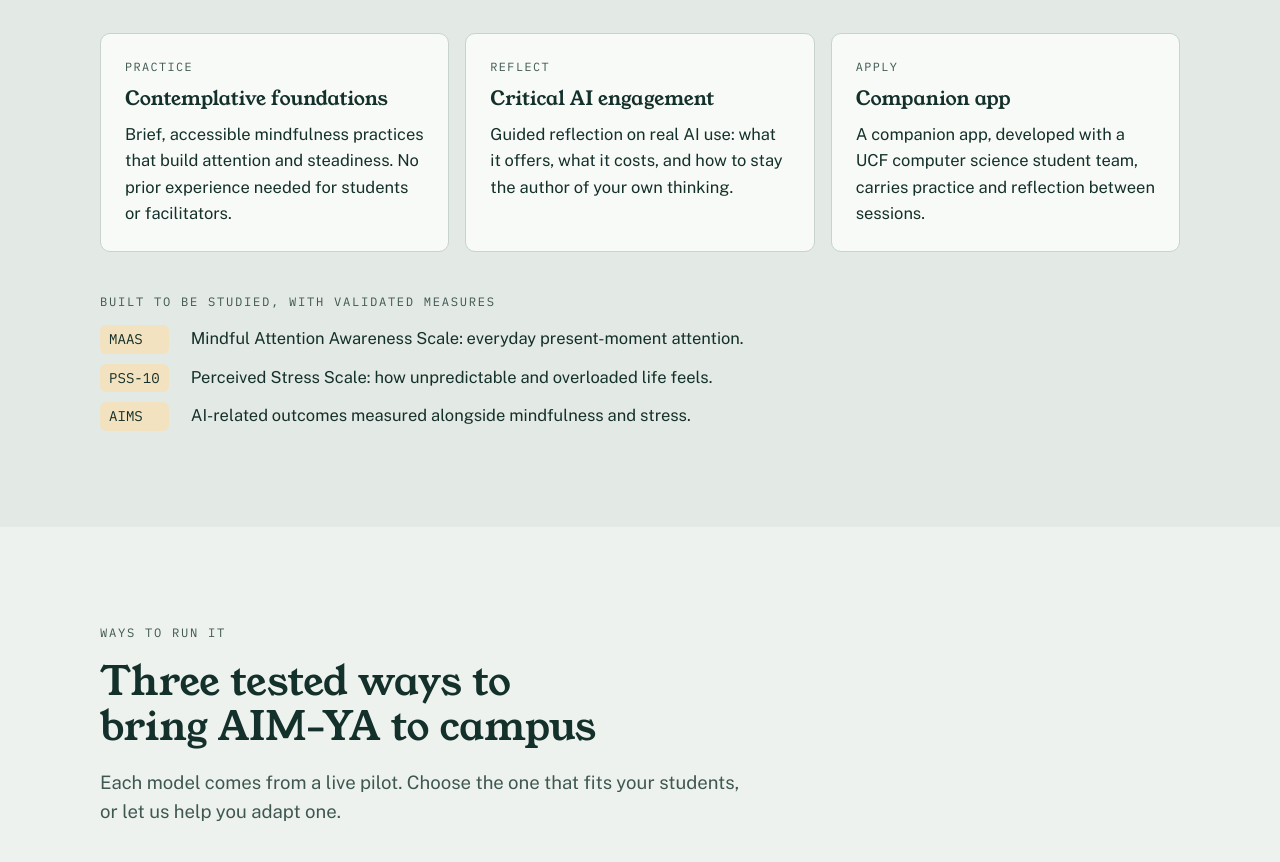
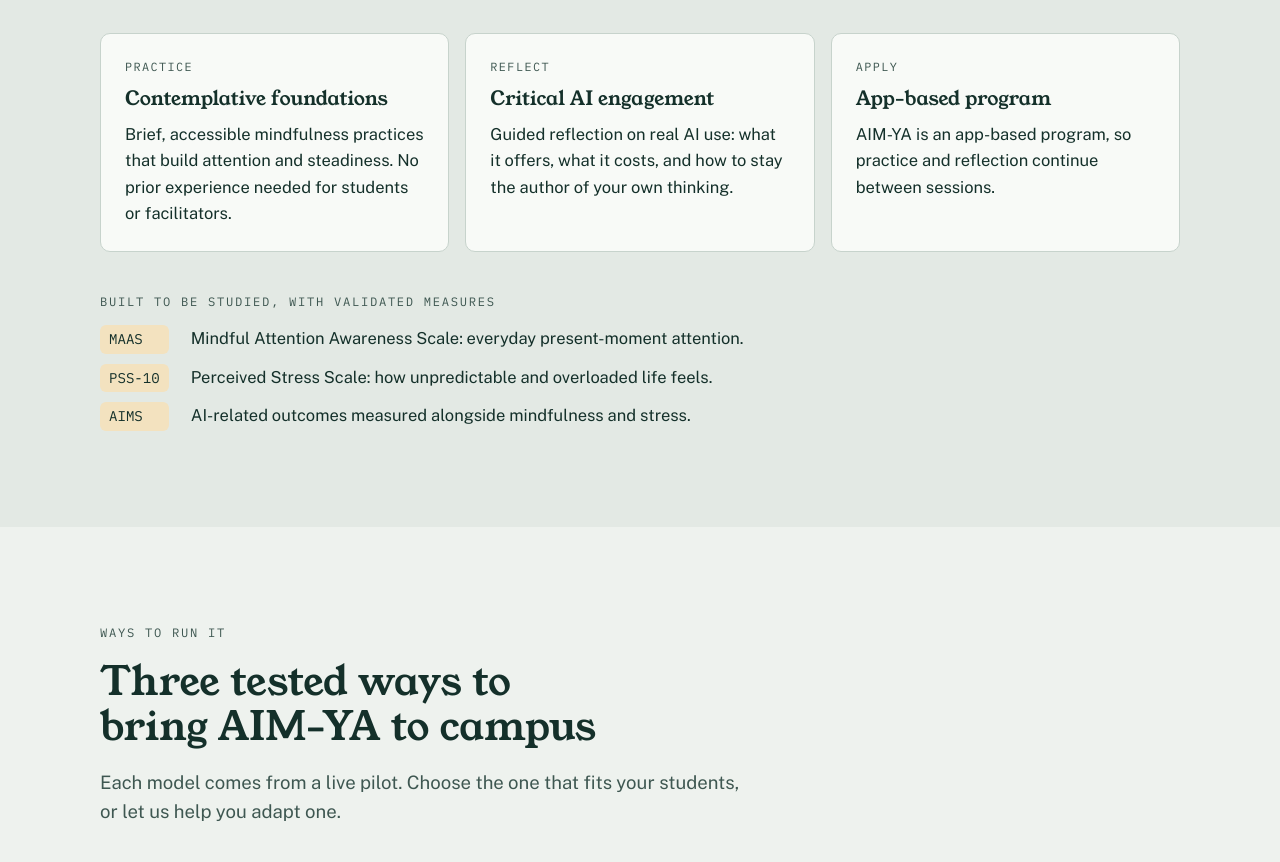
Before and after one commit to stevehaberlinphd-gif/aim-ya, a plain HTML site: page pilot/index.html in a window 1280 px wide. Shown: the part 2580-3442 px from the top of the page. Drawn offline with nearby package versions, Linux system fonts and the light colour scheme.

Commit message:
Pilot page: describe AIM-YA as app-based; remove CS student team mention
Co-Authored-By: Claude Opus 5.5 <noreply@anthropic.com>
Claude-Session: https://claude.ai/code/session_0114fypiJ2F4JpRn6GDELKAR

```diff
--- a/pilot/index.html
+++ b/pilot/index.html
@@ -322,7 +322,7 @@ footer .wrap{display:flex;flex-wrap:wrap;justify-content:space-between;gap:12px}
       <div class="pillars">
         <div class="pillar"><span class="k">Practice</span><h3>Contemplative foundations</h3><p>Brief, accessible mindfulness practices that build attention and steadiness. No prior experience needed for students or facilitators.</p></div>
         <div class="pillar"><span class="k">Reflect</span><h3>Critical AI engagement</h3><p>Guided reflection on real AI use: what it offers, what it costs, and how to stay the author of your own thinking.</p></div>
-        <div class="pillar"><span class="k">Apply</span><h3>Companion app</h3><p>A companion app, developed with a UCF computer science student team, carries practice and reflection between sessions.</p></div>
+        <div class="pillar"><span class="k">Apply</span><h3>App-based program</h3><p>AIM-YA is an app-based program, so practice and reflection continue between sessions.</p></div>
       </div>
       <div class="measures">
         <p class="eyebrow" style="grid-column:1/-1;margin-bottom:4px">Built to be studied, with validated measures</p>
```
